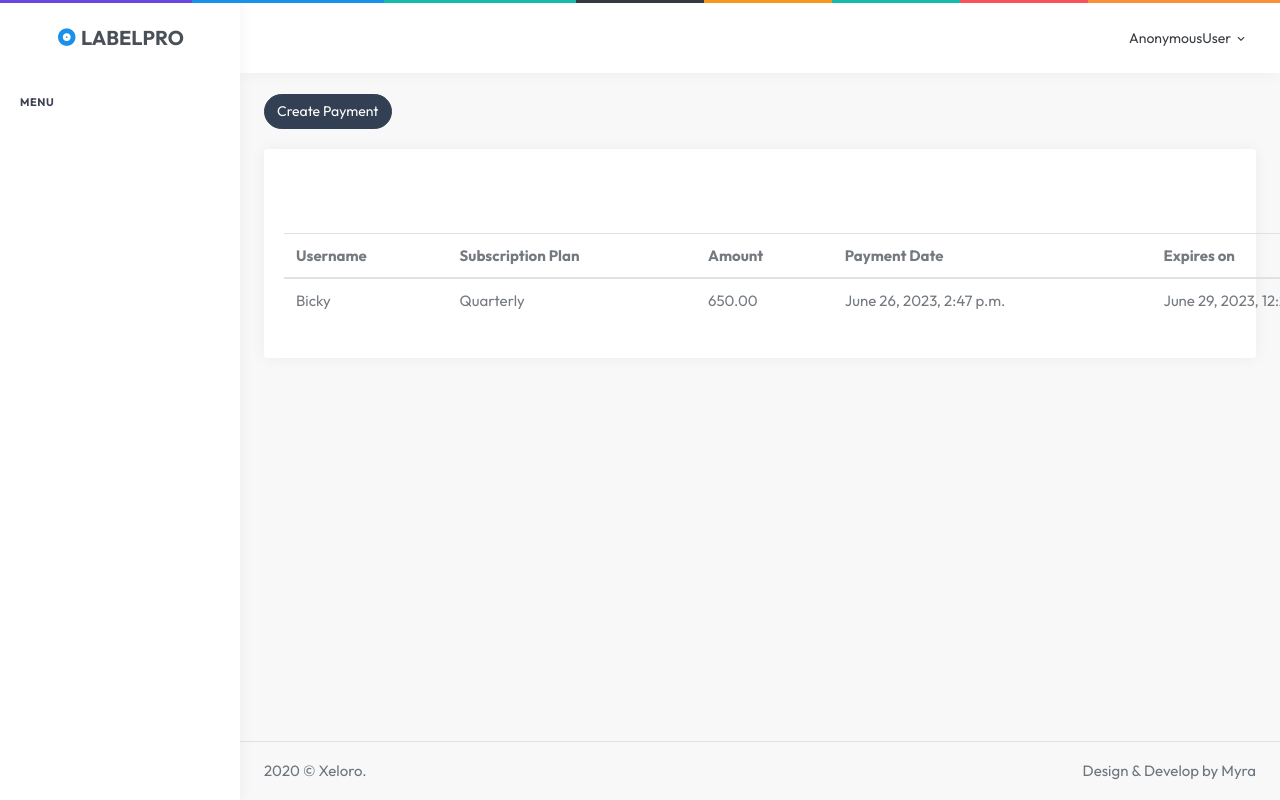
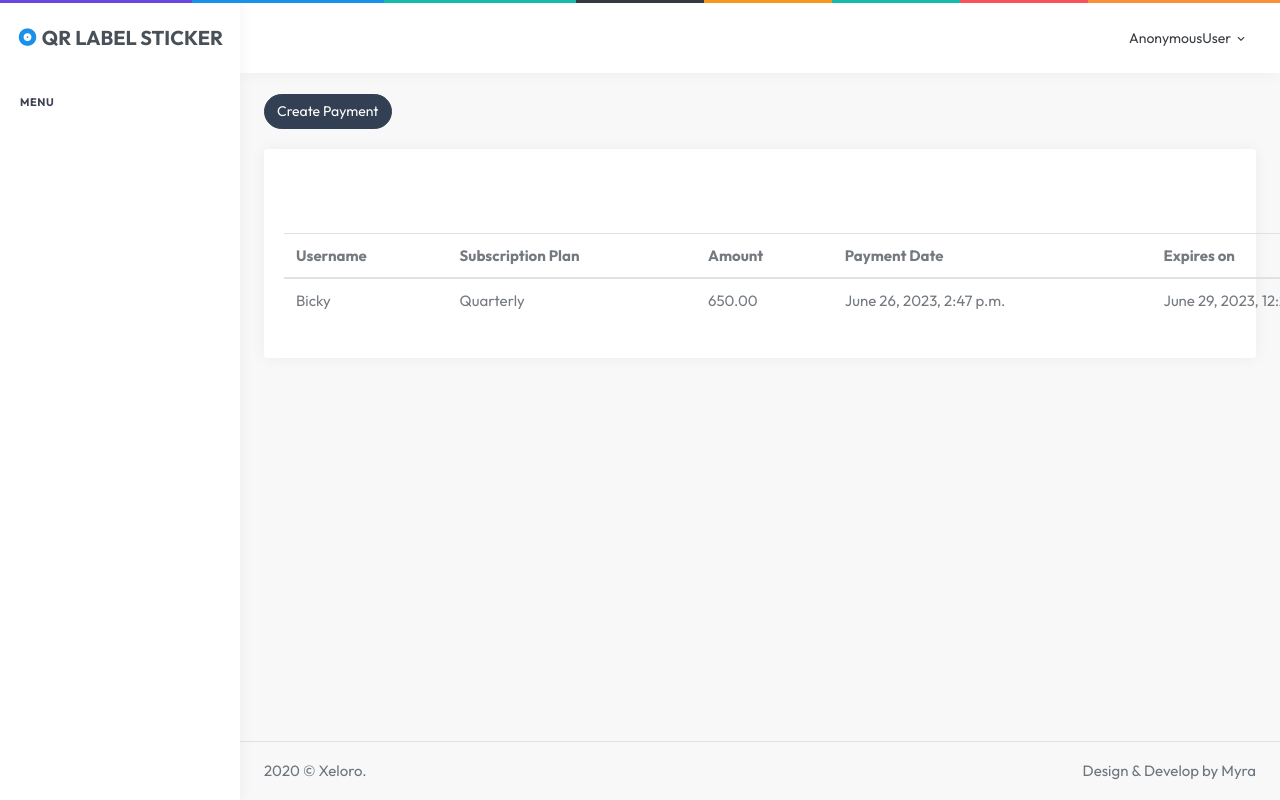
Before and after one commit to Axopher/StickersNLabelPrinting, a Django app: a page that uses templates/navbar.html in a window 1280 px wide. Run offline with Django 4.2, Linux system fonts and the light colour scheme; data comes from the database, SQL or seed files in the repository; both versions use the stored data as it was after the commit; style sheets or scripts are compiled from the project's sources; some libraries are stand-ins or nearby versions.

Commit message:
templatechanges

```diff
--- a/templates/navbar.html
+++ b/templates/navbar.html
@@ -43,7 +43,7 @@
       <a href="#" class="logo">
         <i class="mdi mdi-album"></i>
         <span>
-          LabelPro
+          QR Label Sticker
         </span>
       </a>
     </div>
--- a/templates/quitox/base.html
+++ b/templates/quitox/base.html
@@ -4,7 +4,7 @@
     <head>
         <meta charset="utf-8">
         <meta http-equiv="x-ua-compatible" content="ie=edge">
-        <title>LabelPro - Professional QR Label Sticker Printing</title>
+        <title>QR Label Sticker - Web based QR Label Sticker Printing Software</title>
         <meta name="description" content="">
         <meta name="viewport" content="width=device-width, initial-scale=1">
 
--- a/templates/quitox/navbar.html
+++ b/templates/quitox/navbar.html
@@ -70,6 +70,7 @@
                      </svg>
                      <span>Login</span>
                   </a>
+
                   <a class="tp-btn-blue d-none d-md-block" href="{% url 'register' %}"><span>Get Started </span></a>
                   <a class="tp-header__bars tp-menu-bar d-lg-none" href="#"><i class="far fa-bars"></i></a>
                </div>
```
Also changed, not shown: db.sqlite3.
